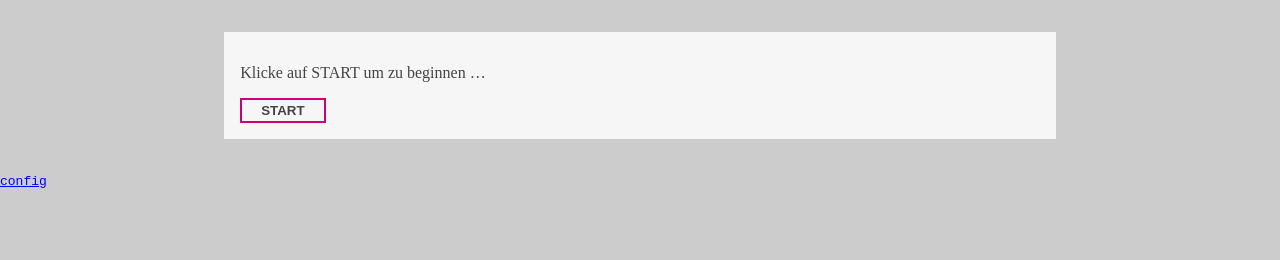
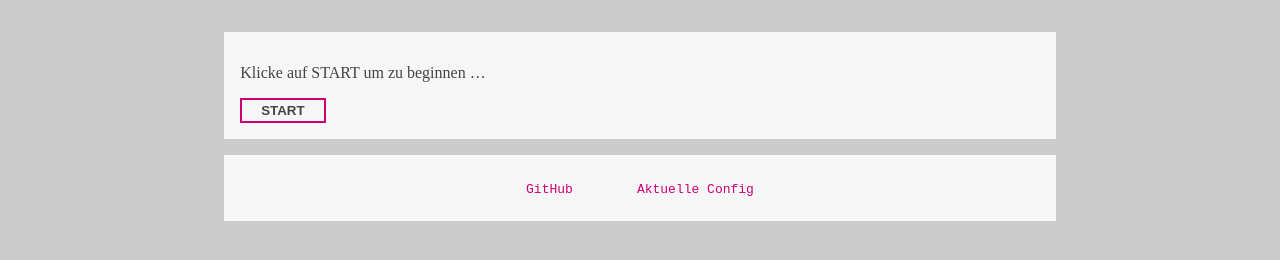
Before and after one commit to sudo42/no-test, a plain HTML site: page index.html in a window 1280 px wide. Drawn offline with Linux system fonts and the light colour scheme.

Commit message:
some changes

```diff
--- a/index.html
+++ b/index.html
@@ -8,6 +8,11 @@
     </head>
     <body>
         <div id="main" class="loading">Es werden gerade Dinge geladen ... bitte warten!</div>
-        <aside><a href="./config.json"><code>config</code></a></aside>
+        <footer>
+            <ul class="linkList">
+                <li><a href="https://github.com/sudo42/no-test"><code>GitHub</code></a></li>
+                <li><a href="./config.json"><code>Aktuelle Config</code></a></li>
+            </ul>
+        </footer>
     </body>
 </html>
--- a/script.js
+++ b/script.js
@@ -148,6 +148,7 @@ window.addEventListener('DOMContentLoaded', ()=> confPromise.then(CONF=>{
     main.appendChild(secStart)
     main.appendChild(secQs)
     main.appendChild(secResult)
+    main.appendChild(document.querySelector('footer'))
     document.querySelector('#main').replaceWith(main)
 }))
 
--- a/style.css
+++ b/style.css
@@ -46,7 +46,7 @@ main {
     font-weight: bold;
 }
 
-main > section {
+main > section, main > footer {
     display: none;
     margin: 1em 0;
     padding: 1em;
@@ -55,6 +55,9 @@ main > section {
 :root[data-active=start] main > section.sec-start { display: block; }
 :root[data-active=questions] main > section.sec-questions { display: block; }
 :root[data-active=result] main > section.sec-result { display: block; }
+main > footer {
+    display: block;
+}
 
 /*
 section.sec-start {
@@ -136,3 +139,25 @@ section.sec-start {
     font-weight: bold;
     margin-top: .5em;
 }
+
+footer .linkList {
+    display: flex;
+    flex-direction: row;
+    justify-content: center;
+    list-style: none;
+    padding: 0;
+    margin: 0;
+}
+
+footer .linkList > * {
+    display: block;
+    margin: .5em 2em;
+}
+
+footer .linkList a {
+    color: var(--c-accent);
+    text-decoration: none;
+}
+footer .linkList a:hover, footer .linkList a:focus {
+    text-decoration: underline;
+}
```
